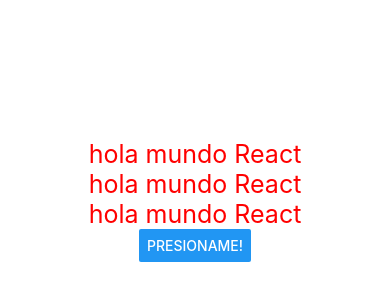
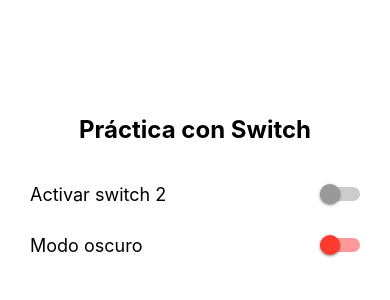
Before and after one commit to Diana-CRG/PM192, a React Native app in the folder my-blank/: screen / in a window 390 px wide. Shown: the part 222-522 px from the top of the page. Built offline with nearby package versions, Linux system fonts and the light colour scheme.

Commit message:
Pract8_Switch

```diff
--- a/my-blank/App.js
+++ b/my-blank/App.js
@@ -1,44 +1,92 @@
-/* zona 1, aqui van importaciones  */
-import { StatusBar } from 'expo-status-bar';
-import { StyleSheet, Text, View, Button } from 'react-native';
 import React, { useState } from 'react';
+import { View, Text, Switch, StyleSheet } from 'react-native';
+import { SafeAreaProvider, SafeAreaView } from 'react-native-safe-area-context';
 
-/* Componente personalizado */
-const Texto = () => {
-  const [contenido, setContenido] = useState('hola mundo React');
-  const actualizarTexto = () => {
-    setContenido('estado actualizado');
-  };
+export default function App() {
+  const [modoOscuro, setModoOscuro] = useState(false);
+  const [activarSwitch, setActivarSwitch] = useState(false);
+
+
+
+
   return (
-    <Text style={styles.text} onPress={actualizarTexto}>
-      {contenido}
-    </Text>
-  );
-};
+    <SafeAreaProvider>
+      <SafeAreaView style={[styles.contenedor, modoOscuro && styles.fondoOscuro]}>
+         <Text style={[styles.titulo, modoOscuro && styles.textoClaro]}>
+            Práctica con Switch
+         </Text>
 
-/* zona 2 , el main */
-export default function App() {
-  return (
-    <View style={styles.container}>
-      <Texto />
-      <Texto />
-      <Texto />
-      <Button title="Presioname!" onPress={() => {}} />
-      <StatusBar style="auto" />
-    </View>
+
+        {/* Primer switch */}
+        <View style={styles.opcion}>
+          <Text style={[styles.etiqueta, modoOscuro && styles.textoClaro]}>
+            Activar switch 2
+          </Text>
+          <Switch
+            value={activarSwitch}
+            onValueChange={setActivarSwitch}
+            trackColor={{ false: '#ccc', true: '#4caf50' }}
+            thumbColor={activarSwitch ? '#ffffff' : '#999999'}
+          />
+        </View>
+
+        {/* Switch para modo oscuro */}
+        <View style={styles.opcion}>
+          <Text style={[styles.etiqueta, modoOscuro && styles.textoClaro]}>
+            Modo oscuro
+          </Text>
+          <Switch
+            value={modoOscuro}
+            onValueChange={setModoOscuro}
+            disabled={!activarSwitch}
+            trackColor={
+              !activarSwitch
+                ? { false: '#ff9999', true: '#ff3b30' }
+                : { false: '#ccc', true: '#4caf50' }
+            }
+            thumbColor={
+              !activarSwitch
+                ? '#ff3b30'
+                : modoOscuro
+                ? '#ffffff'
+                : '#999999'
+            }
+          />
+        </View>
+
+      </SafeAreaView>
+    </SafeAreaProvider>
   );
 }
 
-/* zona 3, estilos */
+/* Zona 3: Estilos */
 const styles = StyleSheet.create({
-  container: {
+  contenedor: {
     flex: 1,
     backgroundColor: '#fff',
-    alignItems: 'center',
+    paddingHorizontal: 30,
     justifyContent: 'center',
   },
-  text: {
-    color: 'red',
-    fontSize: 25,
+  titulo: {
+    fontSize: 24,
+    marginBottom: 40,
+    textAlign: 'center',
+    fontWeight: 'bold',
+  },
+
+  fondoOscuro: {
+    backgroundColor: '#1a1a1a',
+  },
+  textoClaro: {
+    color: '#ffffff', // solo uno definido
+  },
+  opcion: {
+    flexDirection: 'row',
+    justifyContent: 'space-between',
+    marginBottom: 30,
+    alignItems: 'center',
+  },
+  etiqueta: {
+    fontSize: 18,
   },
 });
```
Also changed, not shown: my-blank/package.json (+4 -3 lines), 1 other file (tests, documents, lock files or other folders).
